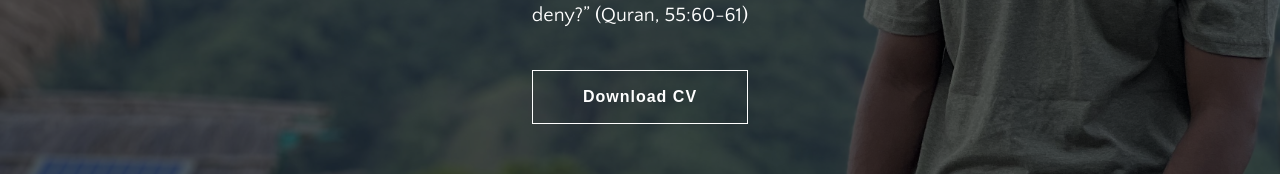
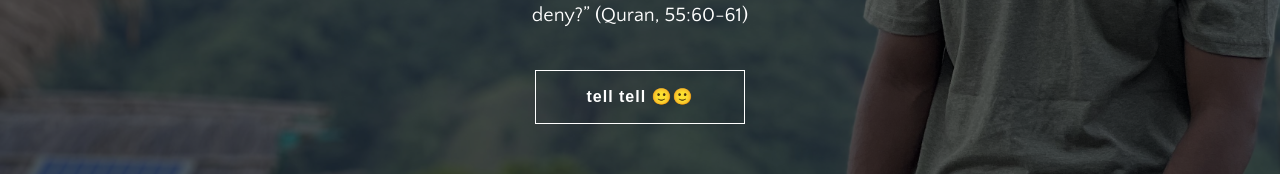
Before and after one commit to AbuHassanNayeem/portfolio, a plain HTML site: page index.html in a window 1280 px wide. Shown: the part 441-615 px from the top of the page. Drawn offline with Linux system fonts and the light colour scheme; some packages are replaced by stand-ins of ours; files whose address does not match are found by name; a web font is replaced by a local one.

Commit message:
Update index.html

```diff
--- a/index.html
+++ b/index.html
@@ -86,7 +86,7 @@ Welcome Slider
  		</div>
  		<h1>Hey I am Abu Hassan Nayeem</h1>
  		<p>“Is the reward for good [anything] but good? So which of the favors of your Lord would you deny?” (Quran, 55:60-61)</p>
- 		<a href="#services" class="btn btn-transparent smooth-scroll">Download CV</a>
+ 		<a href="#services" class="btn btn-transparent smooth-scroll">tell tell 🙂🙂</a>
  	</div>
  </section>
 
```
